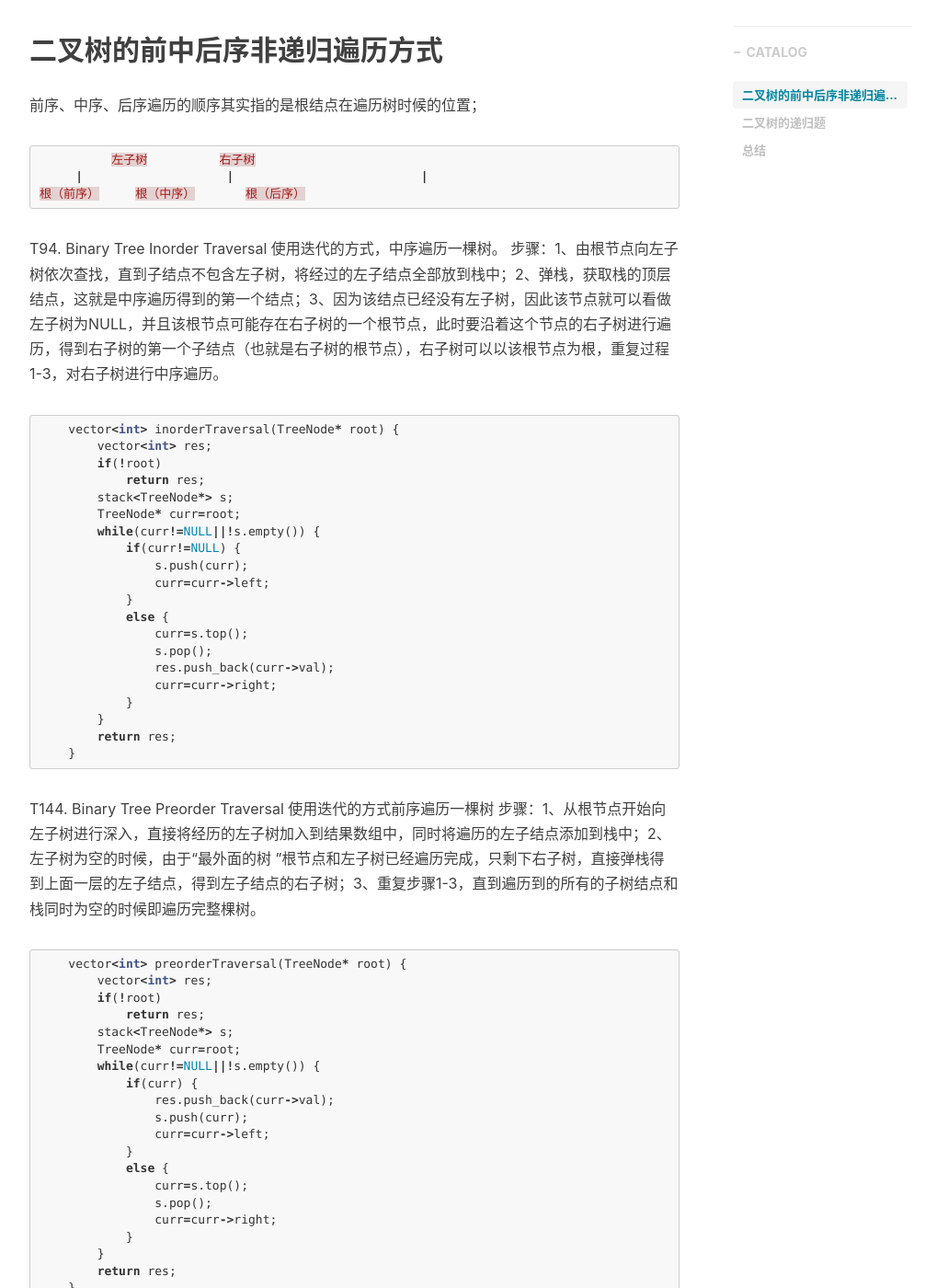
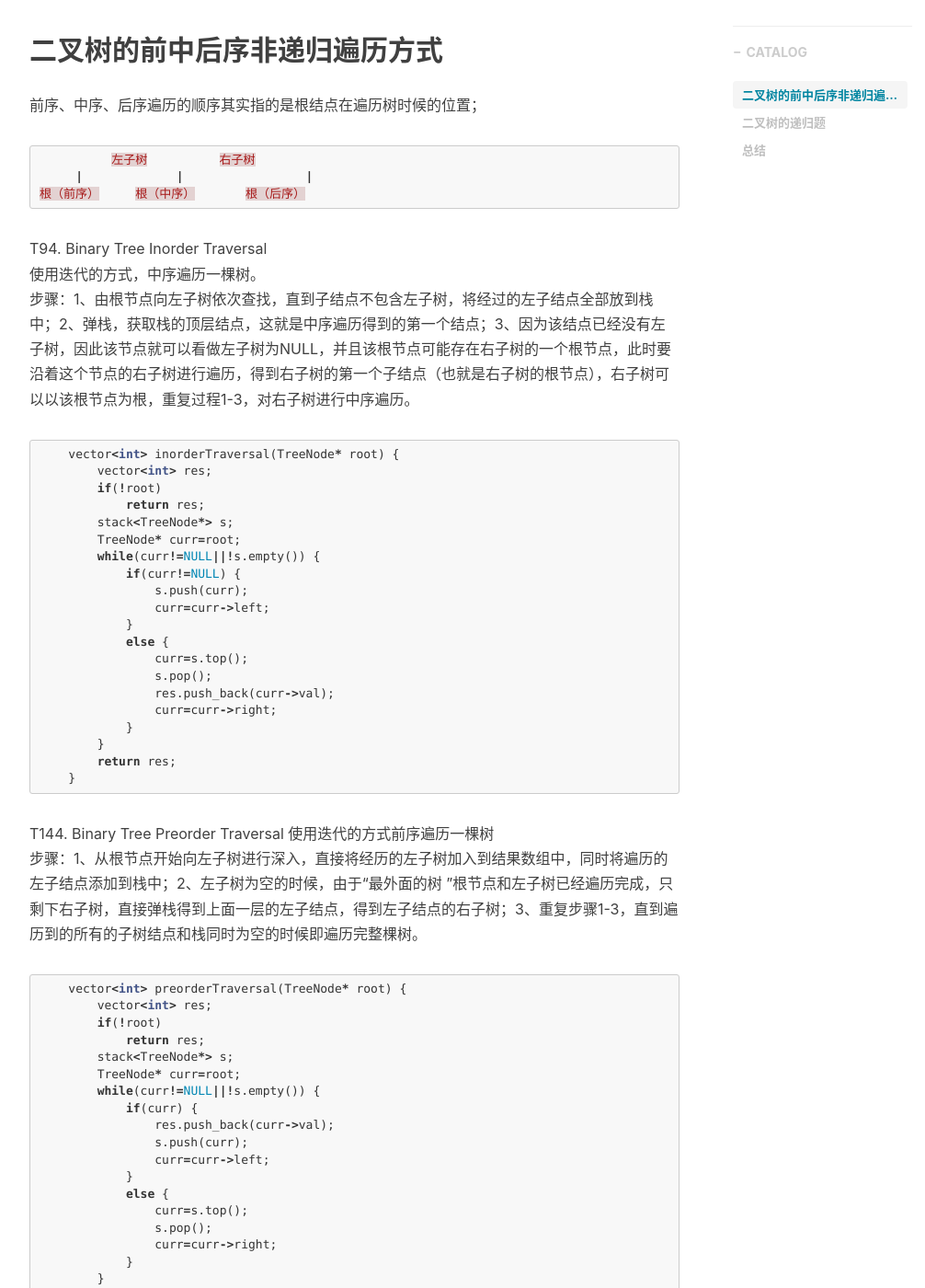
Before and after one commit to xiechengsheng/xiechengsheng.github.io, a Jekyll site: the page built from _posts/2017-03-20-binary-tree.md, in a window 1280 px wide and 1400 px high, scrolled down 535 px. Shown: the whole window at 92% size, without its empty margins (233-1239 px from the left). Built offline with Jekyll 4.4.1, drawn with Linux system fonts in a browser that asks for light colours; nearby versions of some CDN libraries; comment, search, counter and statistics services are not loaded; some of the changed text lies outside the part shown.

````diff
--- a/_posts/2017-03-20-binary-tree.md
+++ b/_posts/2017-03-20-binary-tree.md
@@ -10,11 +10,12 @@ tags:
     - interview
 ---
 
+
 ## 二叉树的前中后序非递归遍历方式
 前序、中序、后序遍历的顺序其实指的是根结点在遍历树时候的位置；
 ```cpp
           左子树          右子树
-     |                    |                          |
+     |             |                 |
 根（前序）     根（中序）       根（后序）
 ```
 
@@ -22,6 +23,7 @@ tags:
 T94. Binary Tree Inorder Traversal
 使用迭代的方式，中序遍历一棵树。
 步骤：1、由根节点向左子树依次查找，直到子结点不包含左子树，将经过的左子结点全部放到栈中；2、弹栈，获取栈的顶层结点，这就是中序遍历得到的第一个结点；3、因为该结点已经没有左子树，因此该节点就可以看做左子树为NULL，并且该根节点可能存在右子树的一个根节点，此时要沿着这个节点的右子树进行遍历，得到右子树的第一个子结点（也就是右子树的根节点），右子树可以以该根节点为根，重复过程1-3，对右子树进行中序遍历。
+
 ```cpp
     vector<int> inorderTraversal(TreeNode* root) {
         vector<int> res;
@@ -214,8 +216,9 @@ T199. Binary Tree Right Side View
 ```
 
 T230. Kth Smallest Element in a BST
+找到二叉搜索树中第k小的数：
+
 ```cpp
-找到二叉搜索树中第k小的数：
     int kthSmallest(TreeNode* root, int k) {
         //解决这种问题，画一颗BST就好分析
         int leftNodes = countNodes(root->left);
@@ -239,6 +242,7 @@ T230. Kth Smallest Element in a BST
 
 T236. Lowest Common Ancestor of a Binary Tree
 二叉树中两个结点的最近的公共祖先，不要深入想这个递归流程，还是将这个递归看成黑盒
+
 ```cpp
     TreeNode* lowestCommonAncestor(TreeNode* root, TreeNode* p, TreeNode* q) {
         if(!root)       //遍历到当前子树的时候，根结点已经为NULL
@@ -264,6 +268,7 @@ T236. Lowest Common Ancestor of a Binary Tree
 ## 总结
 1. 递归函数，参数的确定很重要，每次递归的时候只会改变参数（参数+1传递到下一层，一般参数中会含有树的深度，不要把树的深度定义为递归函数的变量，要把深度定义为参数，参数的引用增加元素等等）
 2. 终止条件的判断：
+
 ```cpp
     if(root==NULL)
         return;
````
